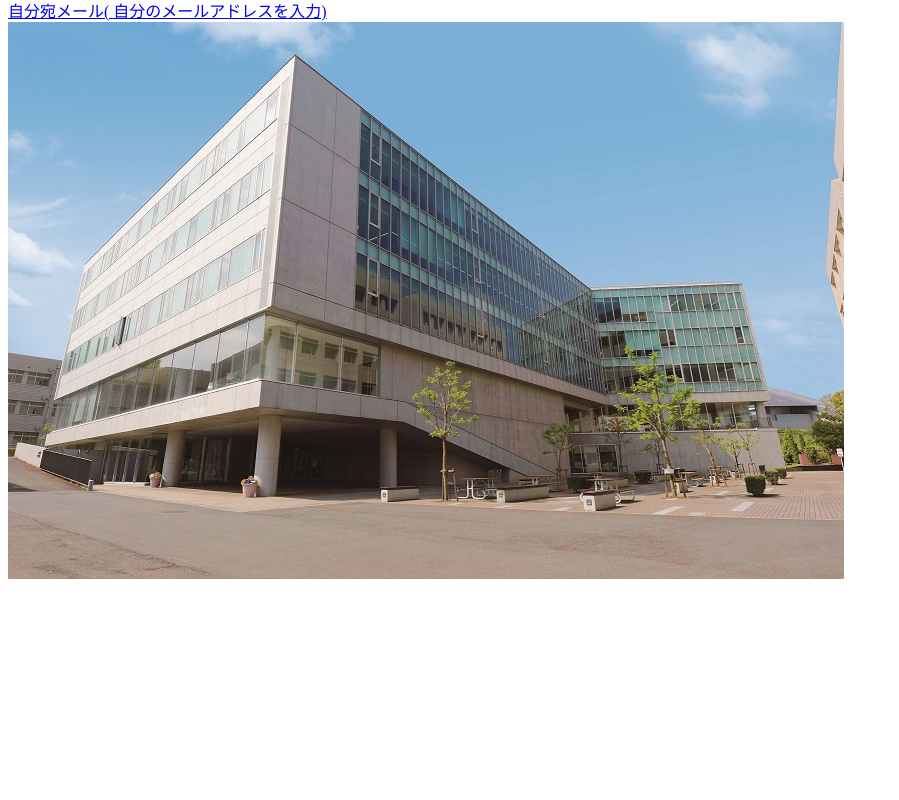
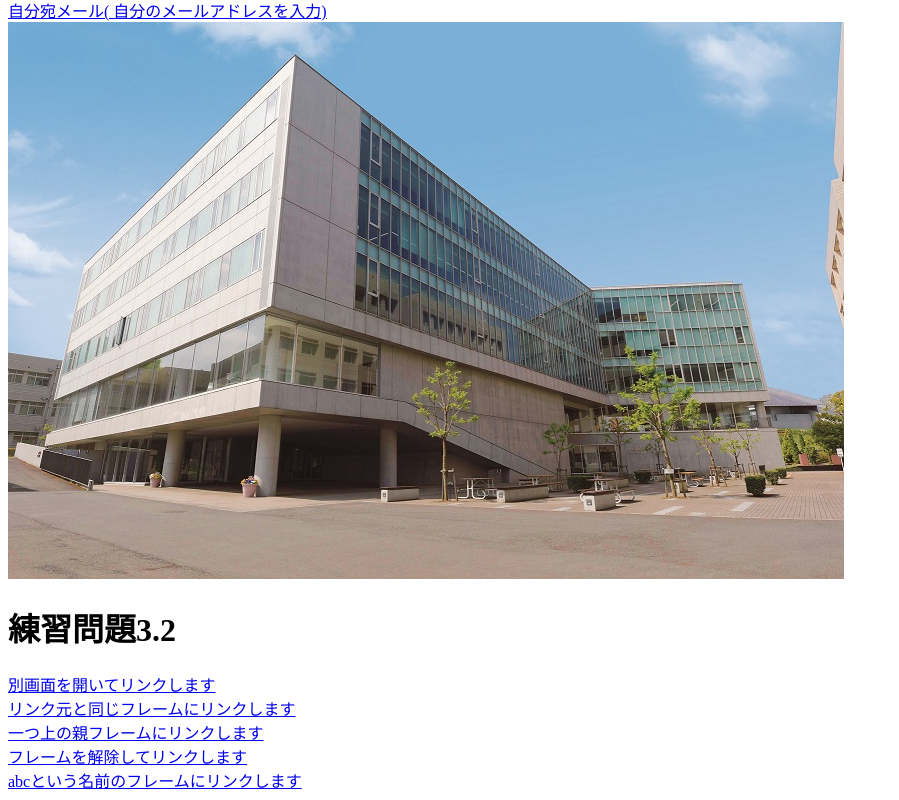
Before and after one commit to kubotashinn/kubotashinn, a plain HTML site: page index.html in a window 1280 px wide. Shown: the part 2257-3057 px from the top of the page, without its empty margins (0-899 px from the left). Before the commit the page ends 2848 px from the top, so only its background shows below. Drawn offline with Linux system fonts and the light colour scheme.

Commit message:
Update index.html

```diff
--- a/index.html
+++ b/index.html
@@ -173,5 +173,12 @@ maxlength="4"></label></p>
 <a href="https://www.josai.ac.jp/management/">
 <img src="./image/keiei_small.jpg" alt="城西大学経営
 学部"></a>
+
+<h1>練習問題3.2</h1>
+<a href="a.html"target="_blank">別画面を開いてリンクします</a><br>
+<a href="a.html"target="_self">リンク元と同じフレームにリンクします</a><br>
+<a href="a.html"target="_parent">一つ上の親フレームにリンクします</a><br>
+<a href="a.html"target="_top">フレームを解除してリンクします</a><br>
+<a href="a.html"target="abc">abcという名前のフレームにリンクします</a><br>
 </body>
 </html>
```
